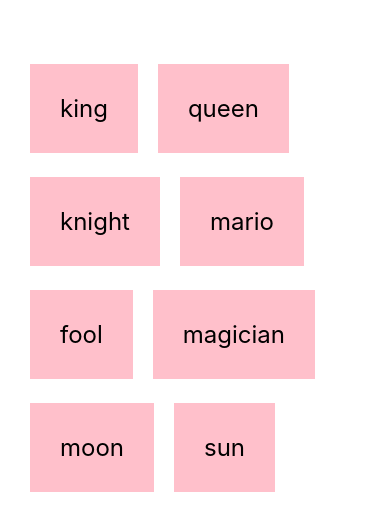
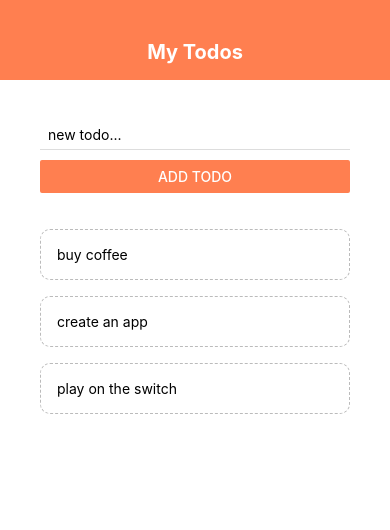
Before and after one commit to BinhT1/react-native-fundamental, a React Native app: screen / in a window 390 px wide. Shown: the top 530 px of the page. Built offline with nearby package versions, Linux system fonts and the light colour scheme.

Commit message:
Todo App

```diff
--- a/App.js
+++ b/App.js
@@ -1,55 +1,44 @@
 import { StatusBar } from "expo-status-bar";
-import {
-  StyleSheet,
-  Text,
-  View,
-  FlatList,
-  Touchable,
-  TouchableOpacity,
-} from "react-native";
+import { StyleSheet, View, FlatList, Text } from "react-native";
 import React, { useState } from "react";
+import Header from "./components/header";
+import TodoItem from "./components/todoItem";
+import AddTodo from "./components/addTodo";
 
 export default function App() {
-  const [people, setPeople] = useState([
-    { name: "king", id: "1" },
-    { name: "queen", id: "2" },
-    { name: "knight", id: "3" },
-    { name: "mario", id: "4" },
-    { name: "fool", id: "5" },
-    { name: "magician", id: "6" },
-    { name: "moon", id: "7" },
-    { name: "sun", id: "8" },
+  const [todos, setTodos] = useState([
+    { text: "buy coffee", key: "1" },
+    { text: "create an app", key: "2" },
+    { text: "play on the switch", key: "3" },
   ]);
-  const pressHandle = (id) => {
-    console.log(id);
-    setPeople((prevPepple) => {
-      // don't know prevPeople argument ?????
-      // when pass a arrow function in SetState, random arguments in arrow function is going to be this state itself
-      return prevPepple.filter((person) => person.id != id);
+
+  const pressHandler = (key) => {
+    setTodos((prevTodos) => {
+      return prevTodos.filter((todo) => todo.key != key);
     });
   };
+
+  const submitHandler = (text) => {
+    setTodos((prevTodos) => {
+      return [{ text: text, key: Math.random().toString() }, ...prevTodos];
+    });
+  };
+
   return (
     <View style={styles.container}>
       <StatusBar style="auto" hidden={true} />
-
-      <FlatList
-        key={({ item }) => {
-          return item.id;
-        }}
-        numColumns={2}
-        data={people}
-        renderItem={({ item }) => {
-          return (
-            <TouchableOpacity
-              onPress={() => {
-                pressHandle(item.id);
-              }}
-            >
-              <Text style={styles.item}>{item.name}</Text>
-            </TouchableOpacity>
-          );
-        }}
-      />
+      <Header />
+      <View style={styles.content}>
+        <AddTodo submitHandler={submitHandler} />
+        <View style={styles.list}>
+          <FlatList
+            data={todos}
+            renderItem={({ item }) => (
+              <TodoItem item={item} pressHandler={pressHandler} />
+            )}
+          />
+        </View>
+      </View>
     </View>
   );
 }
@@ -58,16 +47,11 @@
   container: {
     flex: 1,
     backgroundColor: "#fff",
-    paddingTop: 40,
-    paddingHorizontal: 20,
-    // alignItems: "center",
-    // justifyContent: "center",
   },
-  item: {
-    marginTop: 24,
-    padding: 30,
-    backgroundColor: "pink",
-    fontSize: 24,
-    marginHorizontal: 10,
+  content: {
+    padding: 40,
+  },
+  list: {
+    marginTop: 20,
   },
 });
--- /dev/null
+++ b/components/addTodo.js
@@ -0,0 +1,38 @@
+import { StyleSheet, View, TextInput, Button } from "react-native";
+import React, { useState } from "react";
+
+export default function AddTodo(props) {
+  const { submitHandler } = props;
+  const [text, setText] = useState("");
+
+  const changeHandler = (value) => {
+    setText(value);
+  };
+  return (
+    <View>
+      <TextInput
+        style={styles.input}
+        placeholder="new todo..."
+        // onChangeText={(value) => changeHandler(value)}
+        onChangeText={changeHandler} // the same with above
+      ></TextInput>
+      <Button
+        onPress={() => {
+          submitHandler(text)
+        }}
+        title="add todo"
+        color="coral"
+      />
+    </View>
+  );
+}
+
+const styles = StyleSheet.create({
+  input: {
+    marginBottom: 10,
+    paddingHorizontal: 8,
+    paddingVertical: 6,
+    borderBottomWidth: 1,
+    borderBottomColor: "#ddd",
+  },
+});
--- /dev/null
+++ b/components/header.js
@@ -0,0 +1,24 @@
+import { StyleSheet, View, Text } from "react-native";
+import React from "react";
+
+export default function Header() {
+  return (
+    <View style={styles.header}>
+      <Text style={styles.title}>My Todos</Text>
+    </View>
+  );
+}
+
+const styles = StyleSheet.create({
+  header: {
+    height: 80,
+    paddingTop: 40,
+    backgroundColor: "coral",
+  },
+  title: {
+    textAlign: "center",
+    color: "#fff",
+    fontSize: 20,
+    fontWeight: "bold",
+  },
+});
--- /dev/null
+++ b/components/todoItem.js
@@ -0,0 +1,22 @@
+import { StyleSheet, Text, TouchableOpacity } from "react-native";
+import React from "react";
+
+export default function TodoItem(props) {
+  const { item, pressHandler } = props;
+  return (
+    <TouchableOpacity onPress={() => pressHandler(item.key)}>
+      <Text style={styles.item}>{item.text}</Text>
+    </TouchableOpacity>
+  );
+}
+
+const styles = StyleSheet.create({
+  item: {
+    padding: 16,
+    marginTop: 16,
+    borderColor: "#bbb",
+    borderWidth: 1,
+    borderStyle: "dashed",
+    borderRadius: 10,
+  },
+});
--- a/package.json
+++ b/package.json
@@ -1,5 +1,5 @@
 {
-  "name": "myproject",
+  "name": "react-native-fundamental",
   "version": "1.0.0",
   "main": "node_modules/expo/AppEntry.js",
   "scripts": {
```
Also changed, not shown: 2 other files (tests, documents, lock files or other folders).
